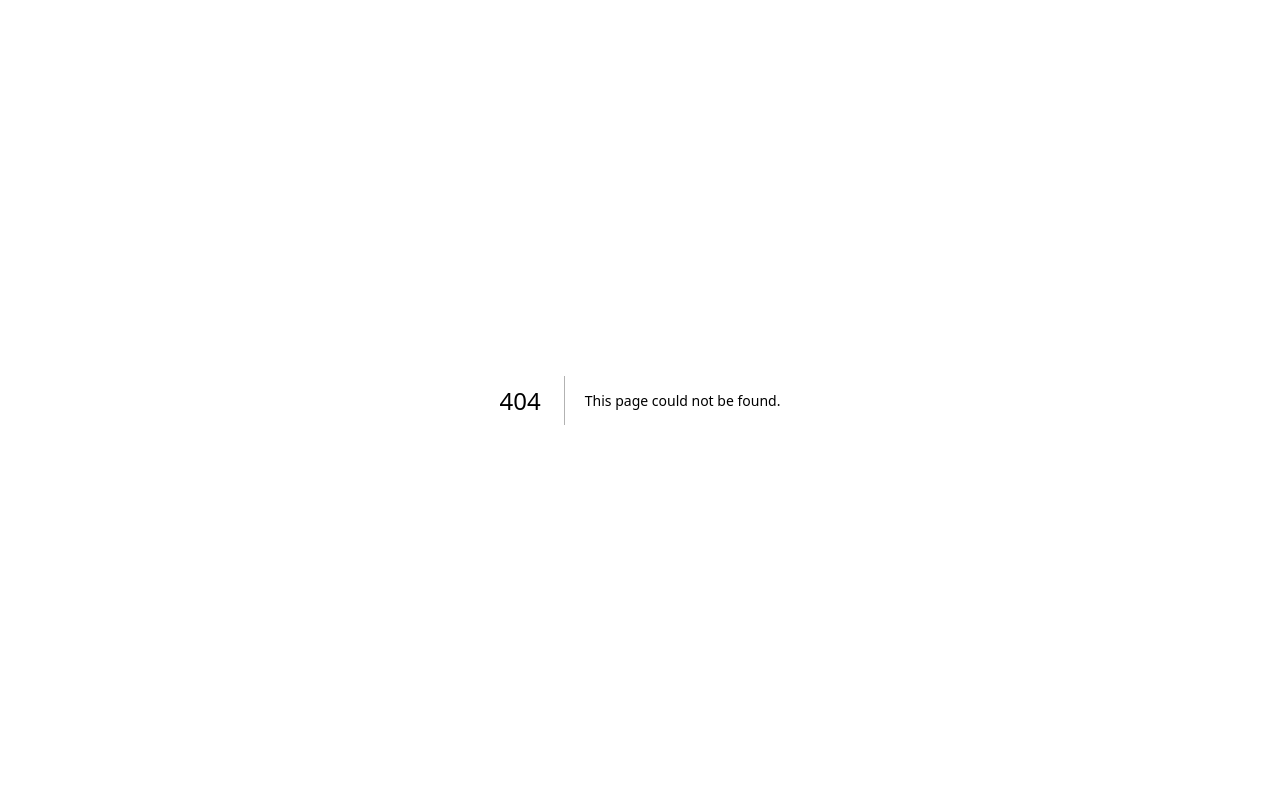
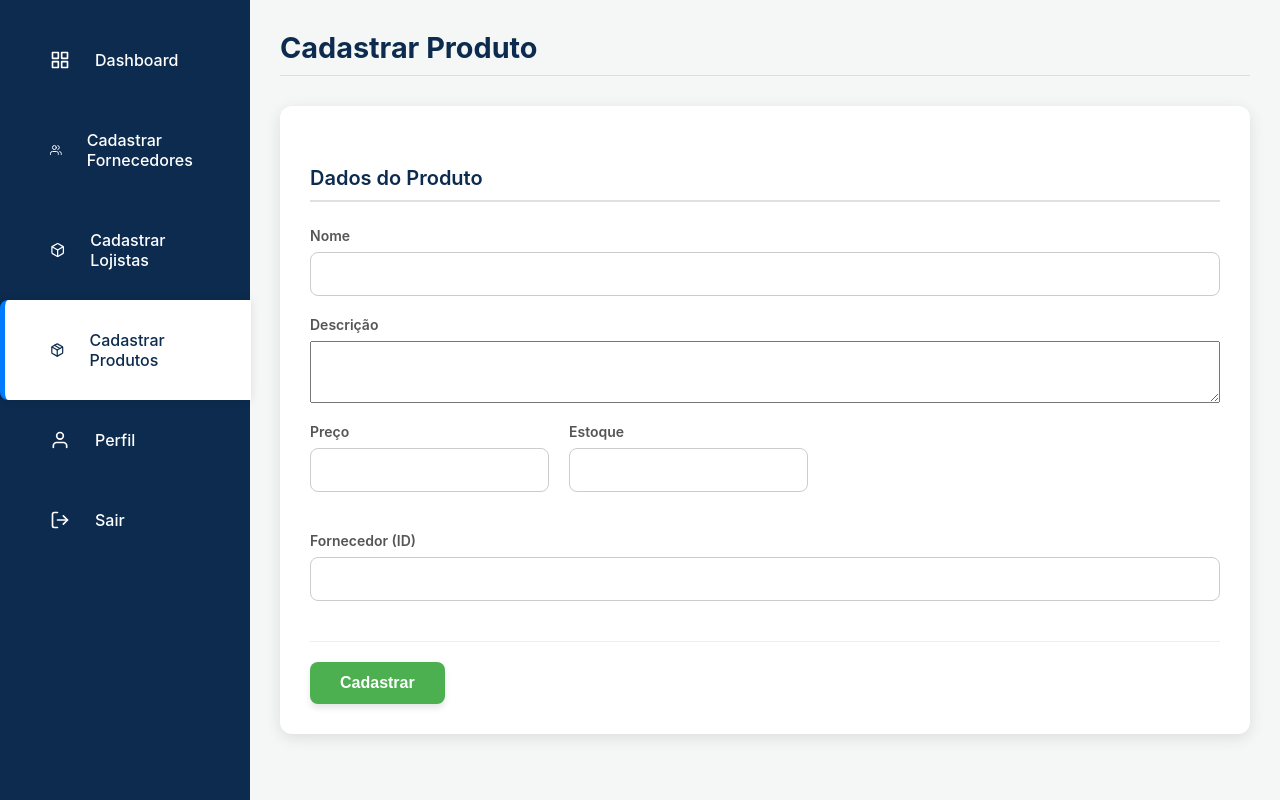
Before and after one commit to Rafaelzzzx/TrabalhoFront, a Next.js app: page /admin/CadastroProduto in a window 1280 px wide. Before the commit this address had no page. Built offline with nearby package versions, Linux system fonts and the light colour scheme.

Commit message:
cadastroProduto_ON

```diff
--- a/src/pages/admin/CadastroFornecedor.js
+++ b/src/pages/admin/CadastroFornecedor.js
@@ -342,7 +342,7 @@ export default function CadastroFornecedor() {
           <li><Link href="/admin/Dashboard" className={styles.linkReset}><div className={styles.menuItem}><FiGrid size={20} /><span>Dashboard</span></div></Link></li>
           <li className={styles.active}><Link href="/admin/CadastroFornecedor" className={styles.linkReset}><div className={styles.menuItem}><FiUsers size={20} /><span>Cadastrar Fornecedores</span></div></Link></li>
           <li><Link href="/admin/CadastroLogista" className={styles.linkReset}><div className={styles.menuItem}><FiBox size={20} /><span>Cadastrar Lojistas</span></div></Link></li>
-          <li><Link href="/admin/CadastroProdutos" className={styles.linkReset}><div className={styles.menuItem}><FiPackage size={20} /><span>Cadastrar Produtos</span></div></Link></li>
+          <li><Link href="/admin/CadastroProduto" className={styles.linkReset}><div className={styles.menuItem}><FiPackage size={20} /><span>Cadastrar Produtos</span></div></Link></li>
           <li><Link href="/admin/perfil" className={styles.linkReset}><div className={styles.menuItem}><FiUser size={20} /><span>Perfil</span></div></Link></li>
           <li><Link href="/Login" className={styles.linkReset}><div className={styles.menuItem}><FiLogOut size={20} /><span>Sair</span></div></Link></li>
         </ul>
--- a/src/pages/admin/CadastroLogista.js
+++ b/src/pages/admin/CadastroLogista.js
@@ -355,7 +355,7 @@ export default function CadastroLogista() {
                     <li><Link href="/admin/Dashboard" className={styles.linkReset}><div className={styles.menuItem}><FiGrid size={20} /><span>Dashboard</span></div></Link></li>
                     <li><Link href="/admin/CadastroFornecedor" className={styles.linkReset}><div className={styles.menuItem}><FiUsers size={20} /><span>Cadastrar Fornecedores</span></div></Link></li>
                     <li className={styles.active}><Link href="/admin/CadastroLogista" className={styles.linkReset}><div className={styles.menuItem}><FiBox size={20} /><span>Cadastrar Logistas</span></div></Link></li>
-                    <li><Link href="/admin/CadastroProdutos" className={styles.linkReset}><div className={styles.menuItem}><FiPackage size={20} /><span>Cadastrar Produtos</span></div></Link></li>
+                    <li><Link href="/admin/CadastroProduto" className={styles.linkReset}><div className={styles.menuItem}><FiPackage size={20} /><span>Cadastrar Produtos</span></div></Link></li>
                     <li><Link href="/admin/perfil" className={styles.linkReset}><div className={styles.menuItem}><FiUser size={20} /><span>Perfil</span></div></Link></li>
                     <li><Link href="/Login" className={styles.linkReset}><div className={styles.menuItem}><FiLogOut size={20} /><span>Sair</span></div></Link></li>
                 </ul>
--- /dev/null
+++ b/src/pages/admin/CadastroProduto.js
@@ -0,0 +1,190 @@
+import React, { useState } from 'react';
+import Link from 'next/link';
+import styles from '../../styles/Loja.module.css';
+import api from '../../services/api';
+import {
+  FiGrid, FiUsers, FiPackage, FiUser, FiLogOut, FiBox
+} from 'react-icons/fi';
+
+export default function CadastroProdutos() {
+
+  const [loading, setLoading] = useState(false);
+  const [message, setMessage] = useState(null);
+
+  // Campos apenas os que o backend usa
+  const [formData, setFormData] = useState({
+    nome: '',
+    descricao: '',
+    preco: '',
+    estoque: '',
+    fornecedor: ''
+  });
+
+  const handleChange = (e) => {
+    const { name, value } = e.target;
+    setFormData({ ...formData, [name]: value });
+  };
+
+  const handleSubmit = async (e) => {
+    e.preventDefault();
+    setLoading(true);
+    setMessage(null);
+
+    // Dados ALINHADOS com o backend
+    const dadosParaAPI = {
+      nome: formData.nome,
+      descricao: formData.descricao,
+      preco: Number(formData.preco),
+      estoque: Number(formData.estoque),
+      fornecedor: formData.fornecedor
+    };
+
+    try {
+      const response = await api.post('/api/produtos', dadosParaAPI);
+
+
+      const successText = `✅ Sucesso! Produto "${response.data.name}" cadastrado (ID: ${response.data._id.substring(0, 10)}...).`;
+      setMessage({ type: 'success', text: successText });
+
+      // Limpa form
+      setFormData({
+        nome: '',
+        descricao: '',
+        preco: '',
+        estoque: '',
+        fornecedor: ''
+      });
+
+    } catch (error) {
+      console.error("Erro ao cadastrar Produto:", error);
+
+      let errorMessage = "❌ Erro inesperado ao cadastrar o produto.";
+
+      if (error.response && error.response.data) {
+        const apiError = error.response.data;
+
+        if (apiError.erro) {
+          errorMessage = `❌ ${apiError.erro}`;
+
+          if (apiError.detalhes) {
+            errorMessage += '\n\n**Detalhes:**\n' + apiError.detalhes.join('\n');
+          }
+        }
+      }
+
+      setMessage({ type: 'error', text: errorMessage });
+    }
+
+    setLoading(false);
+  };
+
+  return (
+    <div className={styles['dashboard-container']}>
+
+      {/* Sidebar */}
+      <nav className={styles.sidebar}>
+        <ul>
+          <li><Link href="/admin/Dashboard" className={styles.linkReset}><div className={styles.menuItem}><FiGrid size={20} /><span>Dashboard</span></div></Link></li>
+          <li><Link href="/admin/CadastroFornecedor" className={styles.linkReset}><div className={styles.menuItem}><FiUsers size={20} /><span>Cadastrar Fornecedores</span></div></Link></li>
+          <li><Link href="/admin/CadastroLogista" className={styles.linkReset}><div className={styles.menuItem}><FiBox size={20} /><span>Cadastrar Lojistas</span></div></Link></li>
+          <li className={styles.active}><Link href="/admin/CadastroProdutos" className={styles.linkReset}><div className={styles.menuItem}><FiPackage size={20} /><span>Cadastrar Produtos</span></div></Link></li>
+          <li><Link href="/admin/perfil" className={styles.linkReset}><div className={styles.menuItem}><FiUser size={20} /><span>Perfil</span></div></Link></li>
+          <li><Link href="/Login" className={styles.linkReset}><div className={styles.menuItem}><FiLogOut size={20} /><span>Sair</span></div></Link></li>
+        </ul>
+      </nav>
+
+      {/* Conteúdo */}
+      <main className={styles['main-content']}>
+        <header className={styles.header}>
+          <h1>Cadastrar Produto</h1>
+        </header>
+
+        {/* Mensagem */}
+        {message && (
+          <div className={`${styles.alertMessage} ${styles[message.type]}`}>
+            {message.text.split('\n').map((line, index) => (
+              <p key={index}
+                 className={styles.messageLine}
+                 dangerouslySetInnerHTML={{ __html: line.replace(/\*\*(.*?)\*\*/g, '<strong>$1</strong>') }} />
+            ))}
+          </div>
+        )}
+
+        {/* Form */}
+        <form className={styles.formCard} onSubmit={handleSubmit}>
+          <h2 className={styles.sectionTitle}>Dados do Produto</h2>
+
+          <div className={styles.fieldGroup}>
+            <label>Nome</label>
+            <input
+              type="text"
+              name="nome"
+              className={styles.inputLong}
+              value={formData.nome}
+              onChange={handleChange}
+              required
+            />
+          </div>
+
+          <div className={styles.fieldGroup}>
+            <label>Descrição</label>
+            <textarea
+              name="descricao"
+              className={styles.textareaLong}
+              value={formData.descricao}
+              onChange={handleChange}
+              rows="4"
+            />
+          </div>
+
+          <div className={styles.row}>
+            <div className={styles.fieldGroup}>
+              <label>Preço</label>
+              <input
+                type="number"
+                name="preco"
+                className={styles.inputMedium}
+                value={formData.preco}
+                onChange={handleChange}
+                step="0.01"
+                min="0.01"
+                required
+              />
+            </div>
+
+            <div className={styles.fieldGroup}>
+              <label>Estoque</label>
+              <input
+                type="number"
+                name="estoque"
+                className={styles.inputMedium}
+                value={formData.estoque}
+                onChange={handleChange}
+                min="0"
+                required
+              />
+            </div>
+          </div>
+
+          <div className={styles.fieldGroup}>
+            <label>Fornecedor (ID)</label>
+            <input
+              type="text"
+              name="fornecedor"
+              className={styles.inputMedium}
+              value={formData.fornecedor}
+              onChange={handleChange}
+              required
+            />
+          </div>
+
+          <div className={styles.footer}>
+            <button type="submit" className={styles.submitButton} disabled={loading}>
+              {loading ? 'Cadastrando...' : 'Cadastrar'}
+            </button>
+          </div>
+        </form>
+      </main>
+    </div>
+  );
+}
--- a/src/pages/admin/Dashboard.js
+++ b/src/pages/admin/Dashboard.js
@@ -141,7 +141,7 @@ export default function Dashboard() {
                     </li>
 
                     <li>
-                        <Link href="/admin/CadastroProdutos" className={styles.linkReset}>
+                        <Link href="/admin/CadastroProduto" className={styles.linkReset}>
                             <div className={styles.menuItem}>
                                 <FiPackage size={20} /><span>Cadastrar Produtos</span>
                             </div>
```
